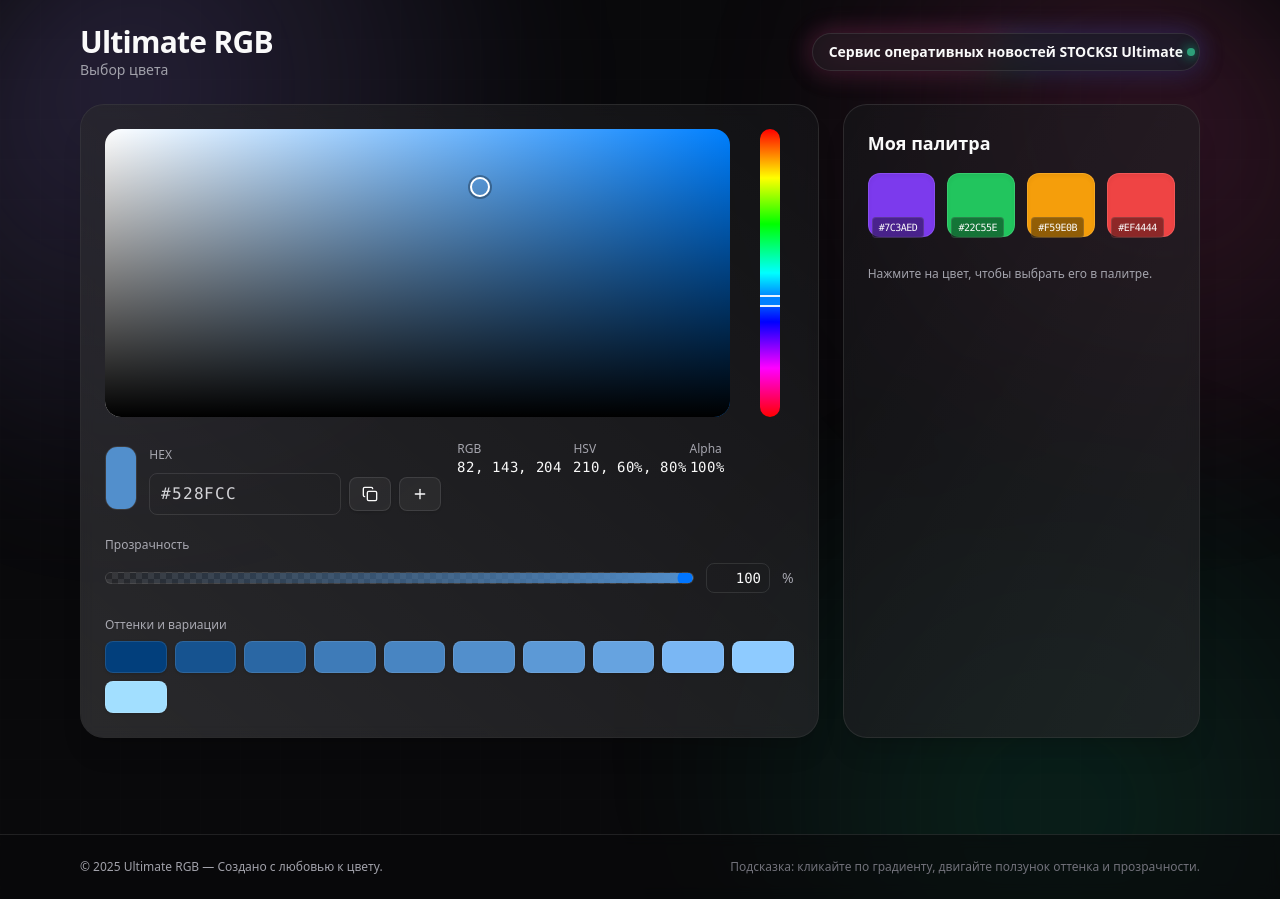
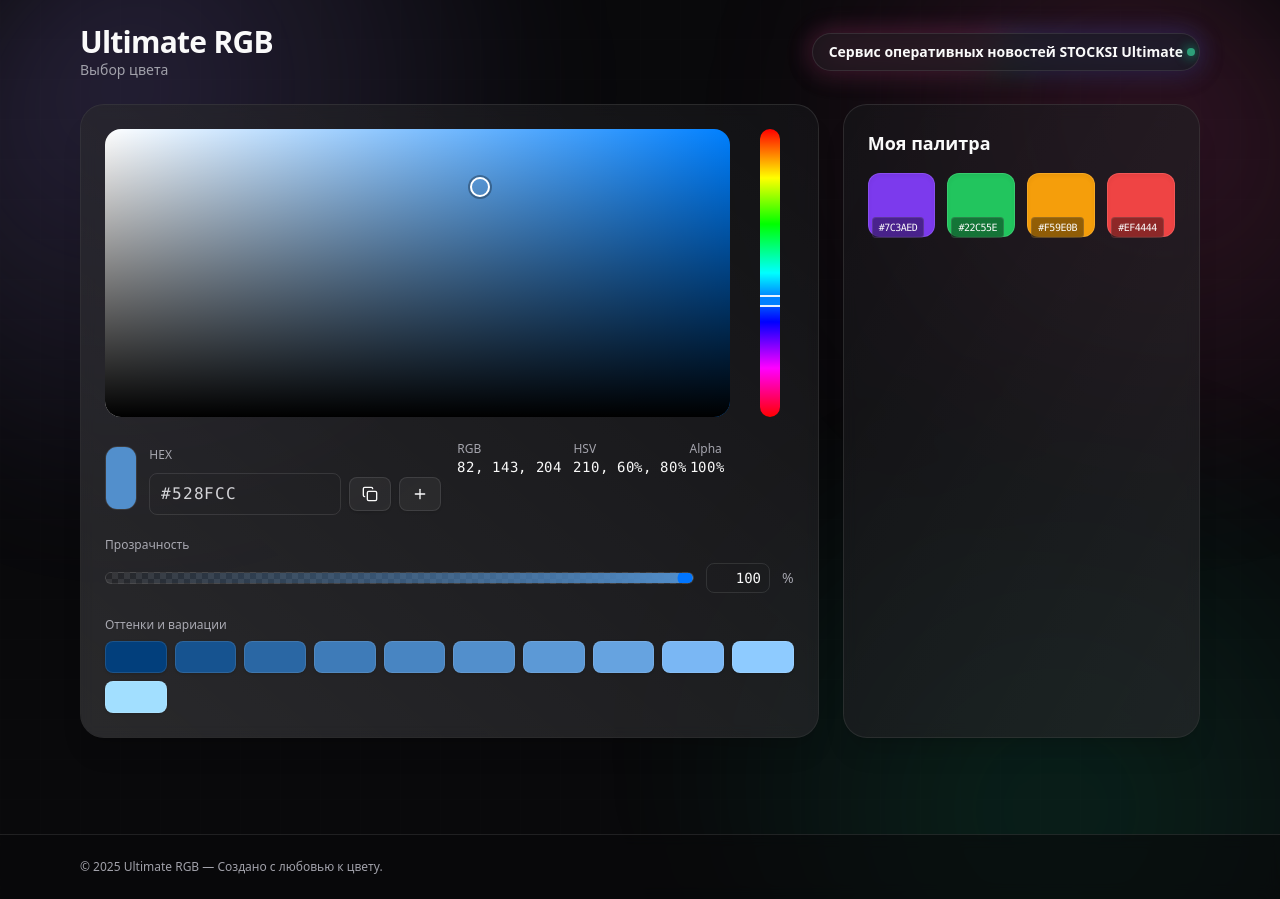
Before and after one commit to eskrastle-collab/Ultimate-RGB, a React (Vite) app: page / in a window 1280 px wide. Built offline with nearby package versions, Linux system fonts and the light colour scheme.

Commit message:
Update App.jsx

```diff
--- a/src/App.jsx
+++ b/src/App.jsx
@@ -531,10 +531,6 @@ export default function UltimateRGBApp() {
                   </div>
                 ))}
               </div>
-
-              <div className="mt-6 text-xs text-zinc-400">
-                Нажмите на цвет, чтобы выбрать его в палитре.
-              </div>
             </div>
           </div>
         </motion.section>
@@ -544,9 +540,6 @@ export default function UltimateRGBApp() {
       <footer className="relative z-10 border-t border-white/10 bg-zinc-950/60 backdrop-blur">
         <div className="mx-auto max-w-6xl px-4 py-6 flex flex-col md:flex-row items-center justify-between gap-3">
           <p className="text-xs text-zinc-400">© {new Date().getFullYear()} Ultimate RGB — Создано с любовью к цвету.</p>
-          <div className="text-xs text-zinc-500">
-            Подсказка: кликайте по градиенту, двигайте ползунок оттенка и прозрачности.
-          </div>
         </div>
       </footer>
 
```
